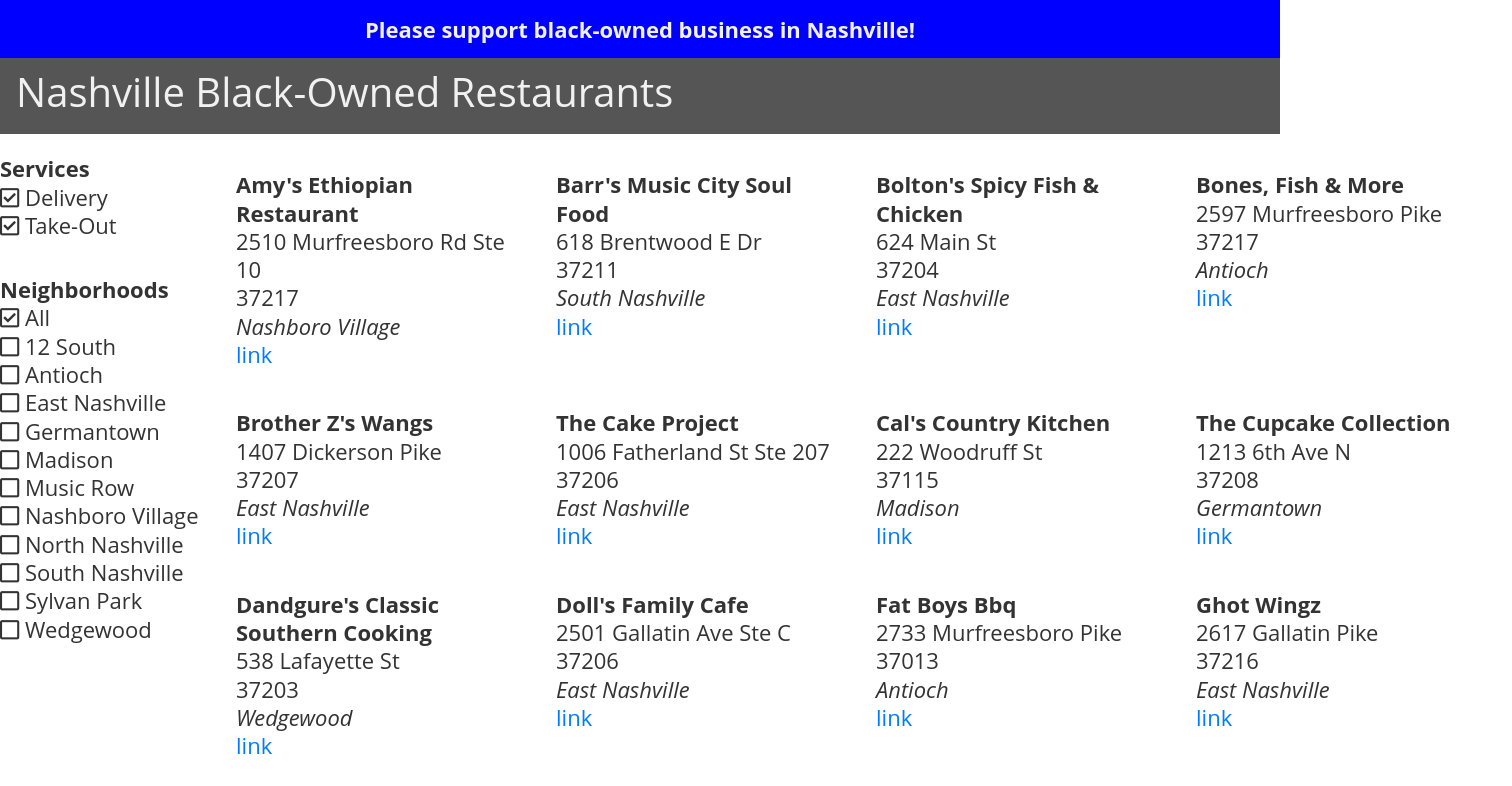
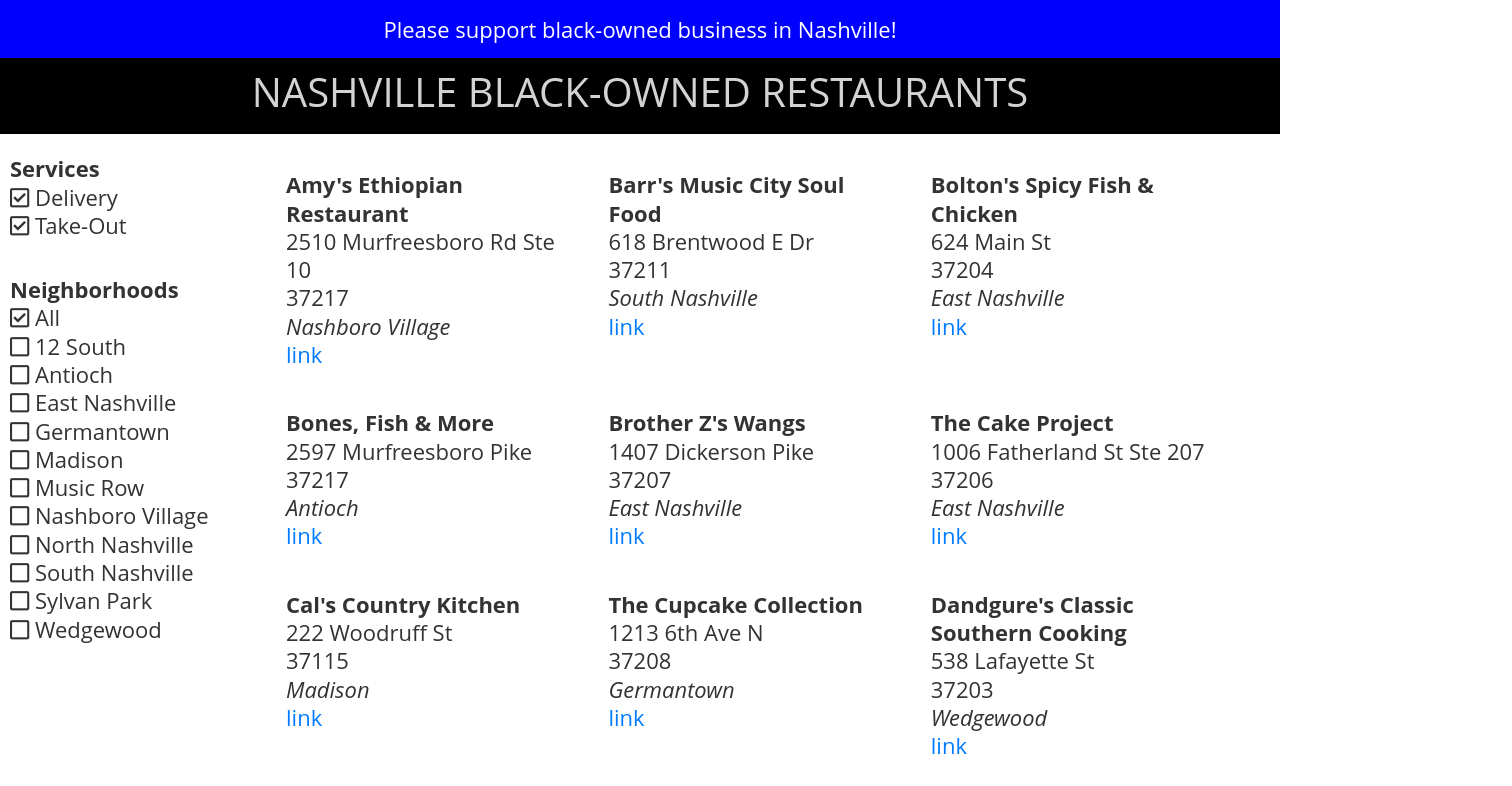
Before and after one commit to petestewart/nashville-black-owned-businesses, a website built with webpack: page src/index.html in a window 1280 px wide. Shown: the top 786 px of the page, 1512 px wide, since content can reach past the window. Built offline with nearby package versions, Linux system fonts and the light colour scheme.

Commit message:
neighborhood filters function and buttons display work

```diff
--- a/src/javascripts/components/app.js
+++ b/src/javascripts/components/app.js
@@ -1,13 +1,13 @@
-import biz from '../helpers/data/bizData';
 import utils from '../helpers/utils';
+import data from '../helpers/data/bizData';
+
+const currentFilters = [];
 
 const filterbyNeighborhood = () => {
   let filteredList = [];
-  const filters = ['East Nashville', 'Antioch', 'Germantown'];
-  const list = biz.getBusinesses().slice();
-  for (let i = 0; i < filters.length; i += 1) {
-    const results = list.filter((shop) => shop.neighborhood.includes(filters[i]));
-    // filteredList.push(results);
+  const list = data.getBusinesses().slice();
+  for (let i = 0; i < currentFilters.length; i += 1) {
+    const results = list.filter((shop) => shop.neighborhood.includes(currentFilters[i]));
     filteredList = filteredList.concat(results);
   }
   return filteredList;
@@ -49,4 +49,121 @@
   utils.printToDom('#results', domString);
 };
 
-export default { displayResults, filterbyNeighborhood };
+const toggleBoxOn = (id) => {
+  document.getElementById(id).classList.remove('fa-square');
+  document.getElementById(id).classList.add('fa-check-square');
+};
+
+const toggleBoxOff = (id) => {
+  document.getElementById(id).classList.remove('fa-check-square');
+  document.getElementById(id).classList.add('fa-square');
+};
+
+const resetButtonsN = () => {
+  currentFilters.length = 0;
+  const allButtons = document.getElementsByClassName('filter-btn');
+  Array.from(allButtons).forEach((filterButton) => {
+    toggleBoxOff(filterButton.id);
+    toggleBoxOn('filter-n-all');
+  });
+};
+
+const displayAll = () => {
+  resetButtonsN();
+  const all = data.getBusinesses();
+  displayResults(all);
+};
+
+const toggleBtnState = () => {
+  // const btnContainer = document.getElementById('myBtnContainer');
+  // const btns = btnContainer.getElementsByClassName('btn');
+  // for (let i = 0; i < btns.length; i += 1) {
+  //   btns[i].addEventListener('click', alterClass());
+  // }
+};
+
+const neighboroodButtons = () => {
+  const shops = data.getBusinesses();
+  const neighborhoodsRaw = [];
+  for (let i = 0; i < shops.length; i += 1) {
+    neighborhoodsRaw.push(shops[i].neighborhood);
+  }
+  const neighborhoods = [...new Set(neighborhoodsRaw)];
+  neighborhoods.sort();
+  let domString = `
+  <div class='filter-group'>
+      <span class="category-title">Neighborhoods</span>
+        <ul>
+          <li><i class="far fa-check-square filter-btn" id="filter-n-all"></i> All</li>`;
+  for (let i = 0; i < neighborhoods.length; i += 1) {
+    const buttonId = neighborhoods[i].replace(/ /g, '_');
+    domString += `<li><i class="far fa-square filter-btn" id="filter-n-${buttonId}"></i> ${neighborhoods[i]}</li>`;
+  }
+  domString += '</ul></div>';
+  return domString;
+};
+
+// const foodButtons = () => {
+//   // need to add food type to objects
+// };
+
+const servicesButtons = () => {
+  const domString = (`
+  <div class='filter-group'>
+    <span class="category-title">Services</span>
+      <ul>
+        <li><i class="far fa-check-square"></i> Delivery</li>
+        <li><i class="far fa-check-square"></i> Take-Out</li>
+      </ul>
+    </div>
+  `);
+  return domString;
+};
+
+const getFilter = (e) => {
+  const clicked = (e.target.id);
+  const buttonId = clicked.replace('_', ' ');
+  const clickedFilter = buttonId.slice(9);
+  // const filterCat = buttonId.slice(7, 8); *** GETS CATEGORY
+  if (clickedFilter === 'all') {
+    displayAll();
+    currentFilters.length = 0;
+    return;
+  }
+  if (currentFilters.includes(clickedFilter)) {
+    const a = currentFilters.indexOf(clickedFilter);
+    currentFilters.splice(a, 1);
+    toggleBoxOff(clicked);
+  } else {
+    currentFilters.push(clickedFilter);
+    toggleBoxOn(clicked);
+    toggleBoxOff('filter-n-all');
+  }
+  if (currentFilters.length === 0) {
+    document.getElementById('filter-n-all').classList.remove('fa-square');
+    document.getElementById('filter-n-all').classList.add('fa-check-square');
+    displayAll();
+  } else {
+    const newResults = filterbyNeighborhood();
+    displayResults(newResults);
+  }
+};
+
+const addFilterEvents = () => {
+  const allButtons = document.getElementsByClassName('filter-btn');
+  Array.from(allButtons).forEach((filterButton) => {
+    filterButton.addEventListener('click', getFilter);
+  });
+};
+
+const createFilterButtons = () => {
+  const filterButtons = servicesButtons() + neighboroodButtons();
+  utils.printToDom('#filterButtons', filterButtons);
+  addFilterEvents();
+};
+
+// onclick="filterSelection('all')
+
+export default {
+  displayResults, filterbyNeighborhood, toggleBtnState, createFilterButtons, displayAll,
+};
--- a/src/javascripts/components/filters.js
+++ /dev/null
@@ -1,64 +0,0 @@
-import data from '../helpers/data/bizData';
-import utils from '../helpers/utils';
-
-// const alterClass = () => {
-//   const current = document.getElementsByClassName('active');
-//   current[0].className = current[0].className.replace(' active', '');
-//   this.className += ' active';
-// };
-
-const toggleBtnState = () => {
-  // const btnContainer = document.getElementById('myBtnContainer');
-  // const btns = btnContainer.getElementsByClassName('btn');
-  // for (let i = 0; i < btns.length; i += 1) {
-  //   btns[i].addEventListener('click', alterClass());
-  // }
-};
-
-const neighboroodButtons = () => {
-  const shops = data.getBusinesses();
-  const neighborhoodsRaw = [];
-  for (let i = 0; i < shops.length; i += 1) {
-    neighborhoodsRaw.push(shops[i].neighborhood);
-  }
-  const neighborhoods = [...new Set(neighborhoodsRaw)];
-  neighborhoods.sort();
-  let domString = `
-  <div class='filter-group'>
-      <span class="category-title">Neighborhoods</span>
-        <ul>
-          <li><i class="far fa-check-square" id="filter-n-all"></i> All</li>`;
-  for (let i = 0; i < neighborhoods.length; i += 1) {
-    const buttonId = neighborhoods[i].replace(/ /g, '').toLowerCase();
-    domString += `<li><i class="far fa-square" id="filter-n-${buttonId}"></i> ${neighborhoods[i]}</li>`;
-  }
-  domString += '</ul></div>';
-  return domString;
-};
-
-// const foodButtons = () => {
-//   // need to add food type to objects
-// };
-
-const servicesButtons = () => {
-  const domString = (`
-  <div class='filter-group'>
-    <span class="category-title">Services</span>
-      <ul>
-        <li><i class="far fa-check-square"></i> Delivery</li>
-        <li><i class="far fa-check-square"></i> Take-Out</li>
-      </ul>
-    </div>
-  `);
-  return domString;
-};
-
-const createFilterButtons = () => {
-  console.error('filters.createFilterButtons();');
-  const filterButtons = servicesButtons() + neighboroodButtons();
-  utils.printToDom('#filterButtons', filterButtons);
-};
-
-// onclick="filterSelection('all')
-
-export default { toggleBtnState, createFilterButtons };
--- a/src/javascripts/components/header.js
+++ b/src/javascripts/components/header.js
@@ -1,5 +1,5 @@
 import utils from '../helpers/utils';
-import filters from './filters';
+import app from './app';
 
 const header = document.getElementById('myHeader');
 
@@ -20,9 +20,8 @@
 
 const createHeader = () => {
   createTitle();
-  // filters.createFilterButtons();
   makeStick();
-  filters.toggleBtnState();
+  app.toggleBtnState();
   window.onscroll = () => { makeStick(); };
 };
 
--- a/src/javascripts/main.js
+++ b/src/javascripts/main.js
@@ -3,16 +3,13 @@
 import '@fortawesome/fontawesome-free';
 import app from './components/app';
 import header from './components/header';
-import filters from './components/filters';
-import data from './helpers/data/bizData';
 
 const init = () => {
-  const all = data.getBusinesses();
-  // const east = app.filterbyNeighborhood();
-  // console.error(east);
-  app.displayResults(all);
+  // const all = data.getBusinesses();
+  // app.displayResults(all);
   header.createHeader();
-  filters.createFilterButtons();
+  app.createFilterButtons();
+  app.displayAll();
   // window.onscroll = () => { header.makeStick(); };
   // header.makeStick();
 };
--- a/src/styles/main.scss
+++ b/src/styles/main.scss
@@ -13,18 +13,18 @@
   background-color: blue;
   text-align: center;
   font-size: 1em;
-  font-weight: bold;
+  font-weight: normal;
   padding: 15px;
   margin: 0;
-}
-
-.header, #myHeader {
-  background: #555;
-  color: #f1f1f1;
+  color: white;
 }
 
 #myHeader {
+  text-align: center;
+  background:black;
+  color: lightgrey;
   padding: 10px 16px;
+  text-transform: uppercase;
 }
 
 #results {
@@ -45,7 +45,7 @@
 
 #content {
   display: grid;
-  grid-template-columns: 200px auto;
+  grid-template-columns: 300px auto;
 }
 
 .biz {
@@ -55,9 +55,10 @@
 
 #results {
   display: grid;
-  grid-template-columns: 25vw 25vw 25vw 25vw;
+  // grid-template-columns: 33vw 33vw 34vw;
+  grid-template-columns: calc(33vw - 100px) calc(33vw - 100px) calc(33vw - 100px);
   position: absolute;
-  left: 200px;
+  left: 250px;
   z-index: -1;
 }
 
@@ -93,7 +94,8 @@
   flex-direction: column;
   position: fixed;
   overflow: auto;
-  width: 200px;
+  width: 300px;
+  padding-left: 10px;
 }
 
 .category-title {
```
